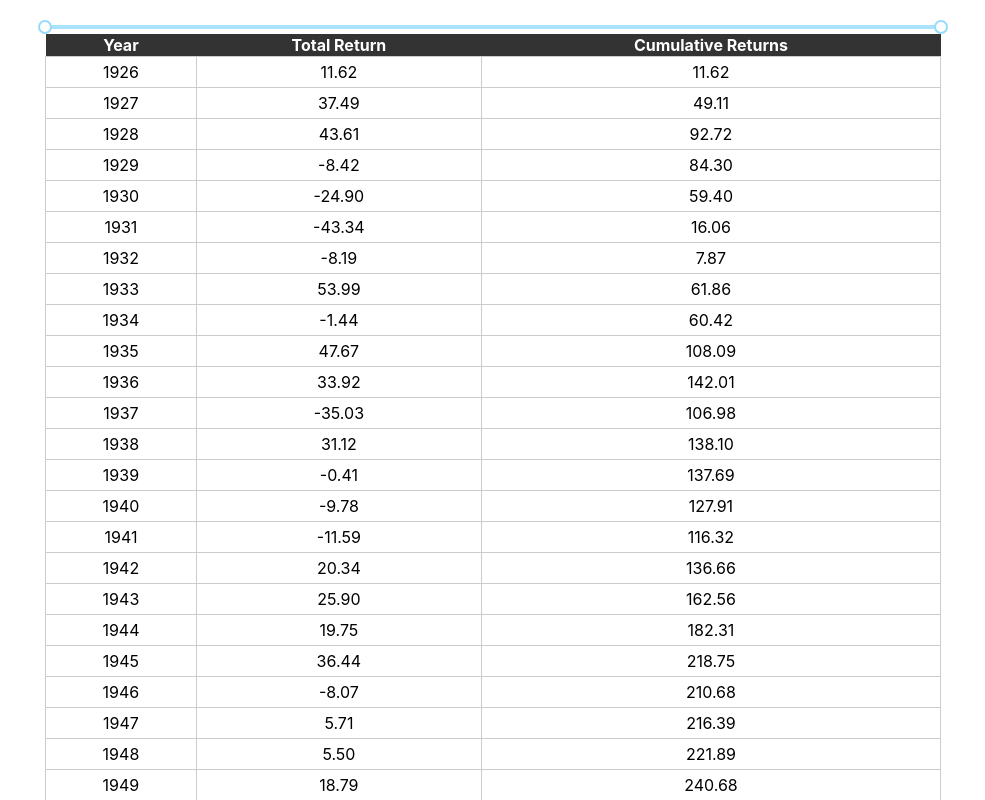
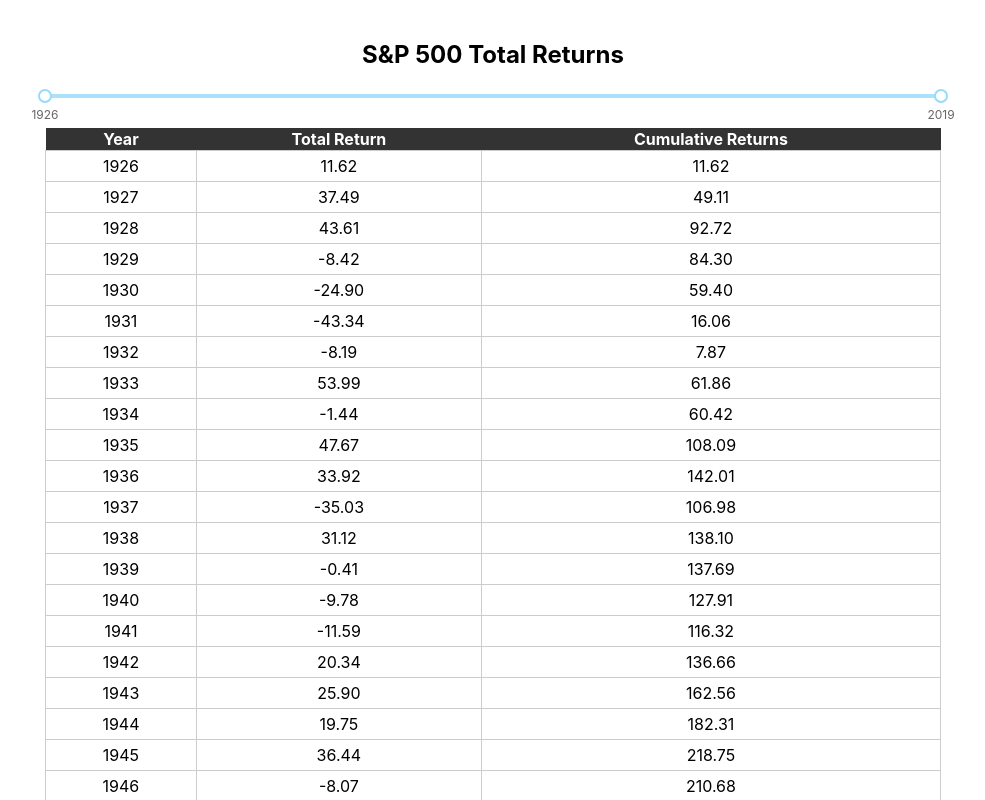
Before and after one commit to skennedy93/RetireUp-app, a React (Create React App) app: page / in a window 1280 px wide. Shown: the top 800 px of the page, without its empty margins (147-1132 px from the left). Built offline with nearby package versions, Linux system fonts and the light colour scheme.

Commit message:
added some space and slider marks under the slider, slider would not work with styled components. Added a heading.

```diff
--- a/src/App.js
+++ b/src/App.js
@@ -33,6 +33,7 @@
     const { range } = this.state;
   return (
     <div className="App">
+          <h2>S&P 500 Total Returns</h2>
           <TableSlider
             min={this.state.min}
             max={this.state.max}
--- a/src/components/tableSlider.js
+++ b/src/components/tableSlider.js
@@ -9,15 +9,18 @@
 
   const min = props.min;
   const max = props.max;
+  const marks = {1926:min, 2019:max};
+  const sliderStyle = { marginBottom: 25};
 
   return (
-      <div>
+      <div style = {sliderStyle}>
         <Range
         min={min}
         max={max}
         value={props.value}
         onChange={props.onChange}
         allowCross = {false}
+        marks={marks}
         />
       </div>
     );
```
